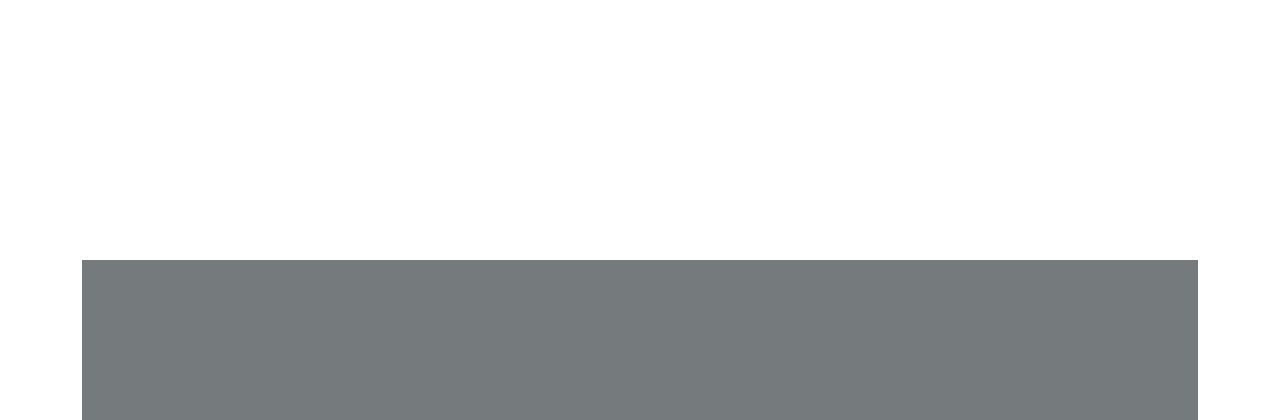
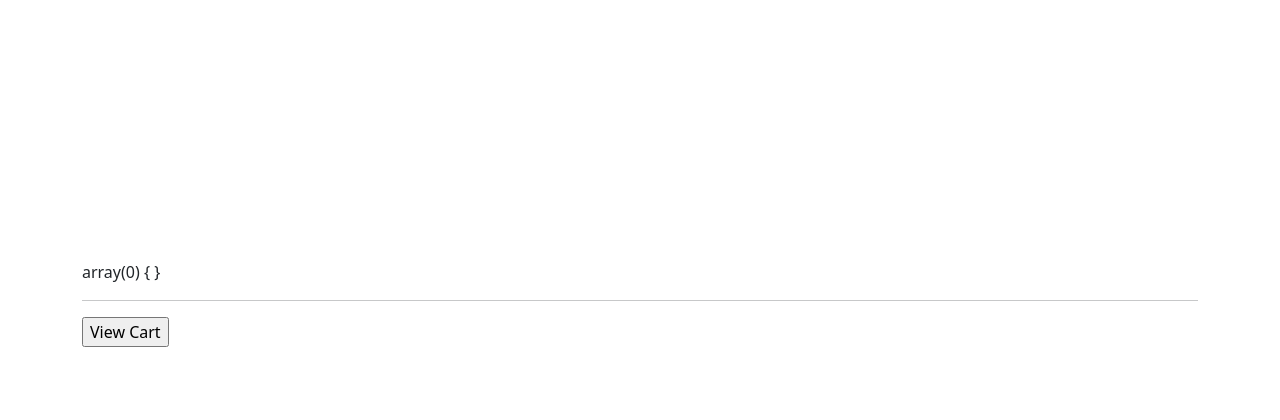
Before and after one commit to DenAdlaMannen/sinus, a PHP site: page /productInfo.php in a window 1280 px wide. Shown: the part 380-800 px from the top of the page. Run offline with PHP 8.4, Linux system fonts and the light colour scheme; data that the repository does not hold is empty.

Commit message:
Progress of Cart

```diff
--- a/cart.php
+++ b/cart.php
@@ -0,0 +1,26 @@
+<?php require_once 'connection.php';?>
+<?php session_start();
+ $_SESSION['activeCart']= array();
+ ?>
+
+<?php
+function ViewCart() {
+    if (empty($_SESSION['activeCart'])) {
+        echo "Cart is empty"; }
+    else {
+        foreach ($_SESSION['activeCart'] as $item) {
+            echo $item;
+        }
+    }
+}
+
+function AddToCart($id) {
+    if (empty($_SESSION['activeCart'])) {
+        array_push($_SESSION['activeCart'], $id);
+    }
+
+    else {
+        array_push($_SESSION['activeCart'], $id);
+    }
+}
+?>
--- a/productInfo.php
+++ b/productInfo.php
@@ -1,4 +1,7 @@
 <?php require 'connection.php'?>
+<?php require 'cart.php'?>
+<?php session_start(); ?>
+
 <!DOCTYPE html>
 <html lang="en">
 <head>
@@ -12,6 +15,12 @@
 
 <style>
     .productView {text-align:center;}
+    .card-img-full {
+        height: 45vh;
+        width: auto;
+        margin-bottom: 2em;
+    }
+    .cartForm { margin: 2em; }
 </style>
 </head>
 <body>
@@ -24,8 +33,7 @@
 
 <!-- MAIN START -->
 <div class="main">
-
-<?php if ($_POST['id'] != null) {
+<?php if(isset($_POST['id'])) {
 ViewProduct($_POST['id']); ?>
 <?php }
 ?>
@@ -51,26 +59,45 @@ ViewProduct($_POST['id']); ?>
 
         while($row = $result->fetch_assoc()) { ?>
         <div class="productView">
-           <h1><?php echo $row['Title'];?></h1>
-           <hr>
-           <h4>Color: <?php echo $row['Color'];?></h4>
-           <h4>Price: <?php echo $row['Price'];?></h4>
-           <h4>Category: <?php echo $row['CategoryName'];?></h4>
-           <form method="POST">
-                <input type="submit" value="Add to cart" >
-                <input type="hidden" name="id" value="<?php echo $product["ProductID"]; ?>"/>
+        <form method="POST">
+                <input type="submit" class ="cartForm" name="addtocart" value="Add to cart" >
             </form>
+            <?php
+                if(isset($_POST['addtocart'])) {
+                    if(isset($_POST['id'])) {
+                        AddToCart($cartId);
+                    }
+                    else { echo "Could not be added!"; }
+                }
+             ?>
+             <h1><?php echo $row['Title'];?></h1>
+            <hr>
+            <h4>Color: <?php echo $row['Color'];?></h4>
+            <h4>Price: <?php echo $row['Price'];?></h4>
+            <h4>Category: <?php echo $row['CategoryName'];?></h4>
+            <img src="sinusmaterial/sinus assets/products/<?php echo $row["Image"]?>" class="card-img-full" alt="...">
         </div>
 <?php      }
     }
 ?>
-
 <div>
 </div>
 </div>
 
     <!-- FOOTER START -->
-    <div class="footer"></div>
+    <div class="footer">
+    <?php var_dump($_SESSION['activeCart']); ?>
+        <hr>
+        <form method="POST">
+        <input type="submit" name="viewcart" value="View Cart">
+        </form>
+
+<?php
+if(isset($_POST['viewcart'])) {
+   ViewCart();
+}
+?>
+    </div>
 
   </div>
 </body>
--- a/style.css
+++ b/style.css
@@ -29,7 +29,7 @@
 }
 
 .footer{
-  background-color: rgb(117, 123, 124);
+  background-color: rgb(255, 255, 255);
   grid-area: footer;
 }
 
```
